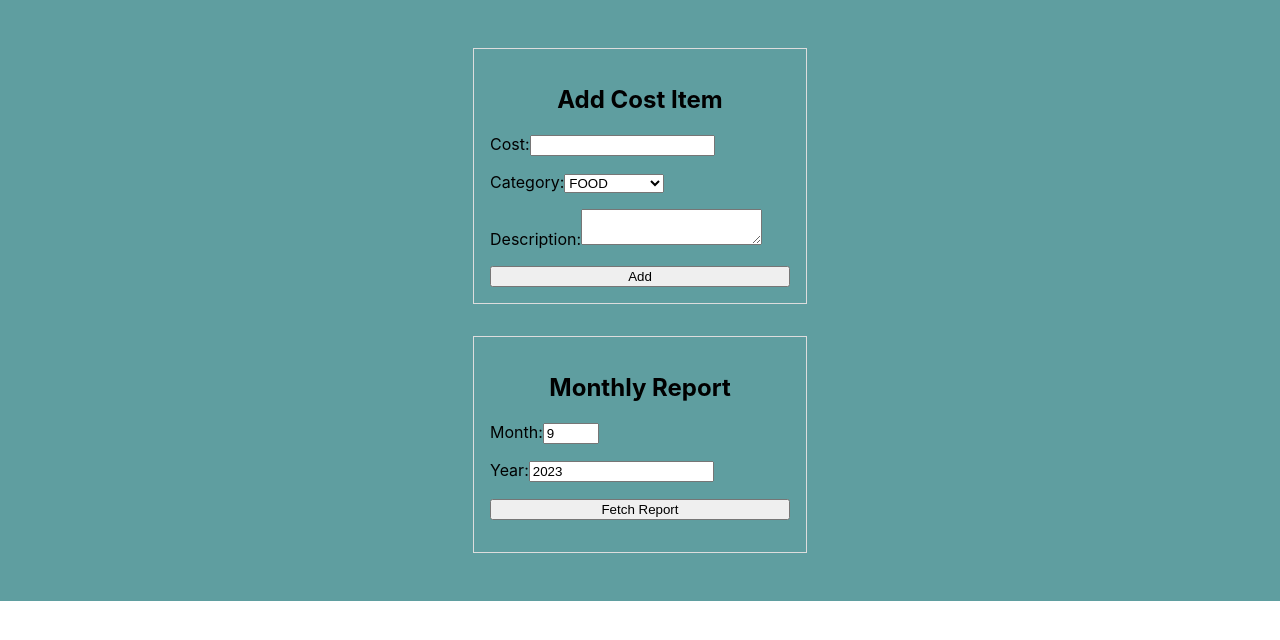
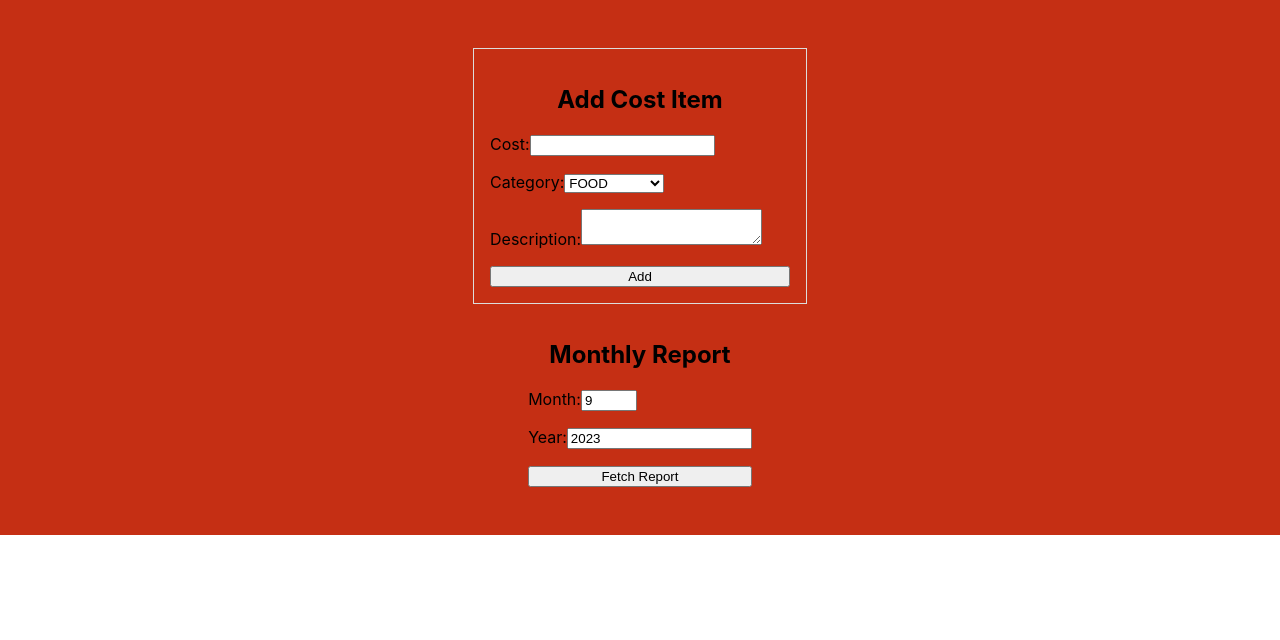
Before and after one commit to matinza/cost_manager, a React (Create React App) app in the folder cost_manager/: page / in a window 1280 px wide. Shown: the top 640 px of the page. Built offline with nearby package versions, Linux system fonts and the light colour scheme.

Commit message:
change background color style

```diff
--- a/cost_manager/src/App.css
+++ b/cost_manager/src/App.css
@@ -1,5 +1,5 @@
 .app-container {
-  background-color: cadetblue;
+  background-color: rgb(197, 47, 20);
   display: flex;
   flex-direction: column;
   align-items: center;
--- a/cost_manager/src/ReportForm.css
+++ b/cost_manager/src/ReportForm.css
@@ -1,4 +1,4 @@
-/* ReportForm.css */
+ReportForm.css
 .report-form {
   border: 1px solid #ddd;
   padding: 1rem;
```
